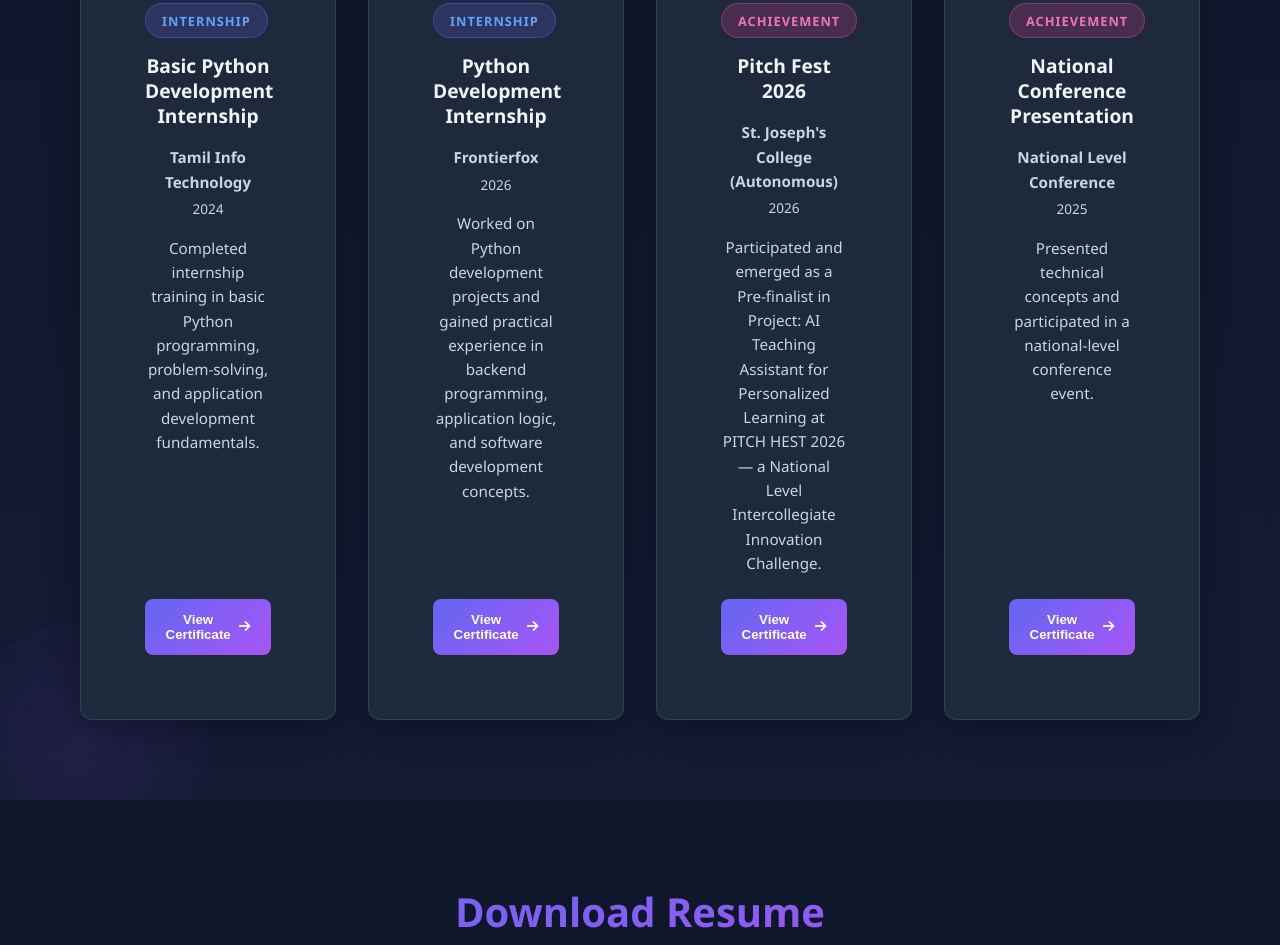
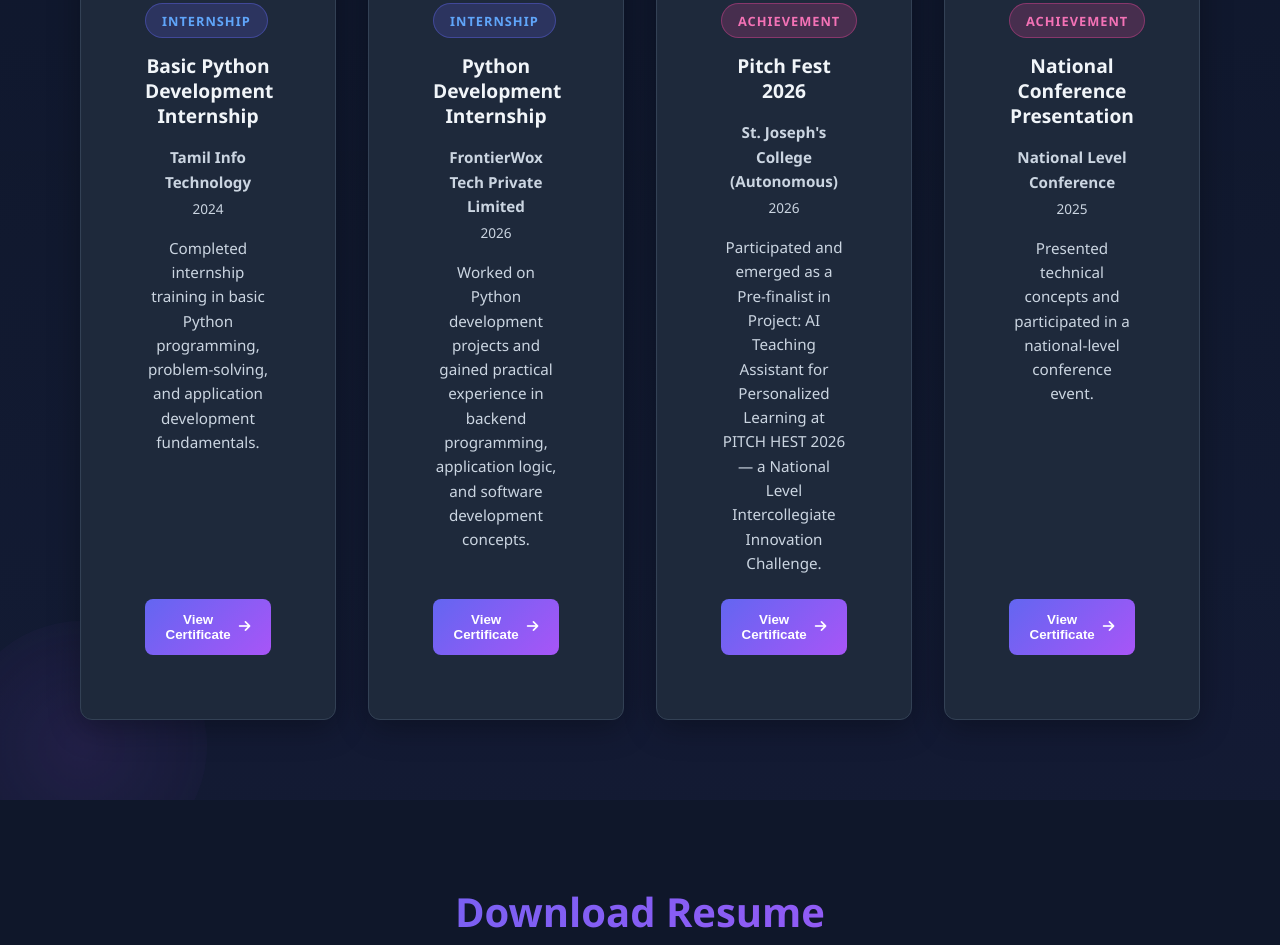
Before and after one commit to haripaul28122004/Portfolio, a plain HTML site: page index.html in a window 1280 px wide. Shown: the part 4613-5558 px from the top of the page. Drawn offline with Linux system fonts and the light colour scheme.

Commit message:
Update company name to FrontierWox Tech Private Limited

```diff
--- a/index.html
+++ b/index.html
@@ -358,7 +358,7 @@
                     <div class="cert-content">
                         <div class="cert-badge internship">Internship</div>
                         <h3 class="cert-title">Python Development Internship</h3>
-                        <p class="cert-organization">Frontierfox</p>
+                        <p class="cert-organization">FrontierWox Tech Private Limited</p>
                         <p class="cert-year">2026</p>
                         <p class="cert-description">Worked on Python development projects and gained practical experience in backend programming, application logic, and software development concepts.</p>
                         <button class="cert-view-btn" data-cert-id="cert2">
--- a/script.js
+++ b/script.js
@@ -297,7 +297,7 @@ const certData = {
     cert2: {
         image: 'https://via.placeholder.com/800x600/a855f7/ffffff?text=Python+Development+Internship',
         title: 'Python Development Internship',
-        org: 'Frontierfox',
+        org: 'FrontierWox Tech Private Limited',
         year: '2026',
         description: 'Worked on Python development projects and gained practical experience in backend programming, application logic, and software development concepts.'
     },
```
